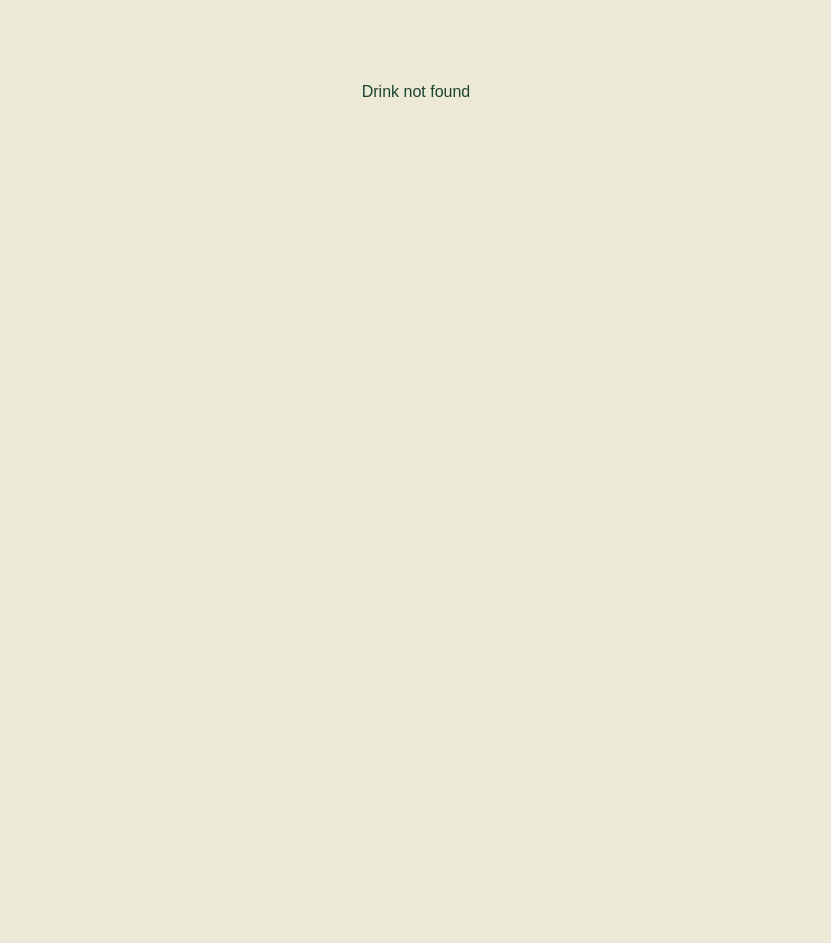
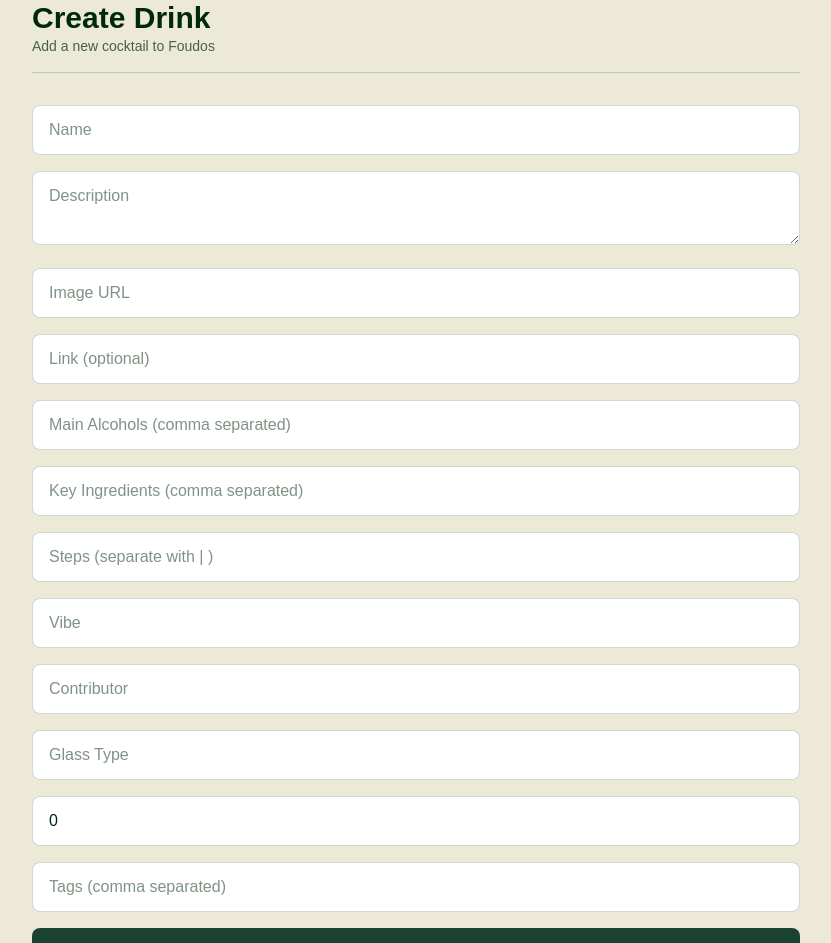
Before and after one commit to adboudos/foudos, a Next.js app: page /drinks/new in a window 1280 px wide. Before the commit this address had no page. Shown: the top 943 px of the page, without its empty margins (224-1055 px from the left). Before the commit the page ends 800 px from the top, so only its background shows below. Built offline with nearby package versions, Linux system fonts and the light colour scheme.

Commit message:
edit routing not working; new drink issue with server / client components

```diff
--- /dev/null
+++ b/src/app/drinks/[slug]/edit/page.tsx
@@ -0,0 +1,19 @@
+import DrinkForm from "@/components/DrinkForm";
+import { drinks } from "@/data/drinks";
+
+export default function EditPage({
+  params,
+}: {
+  params: { slug: string };
+}) {
+  const drink = drinks.find((d) => d.slug === params.slug);
+
+  return (
+    <DrinkForm
+      drink={drink}
+      onSave={(data) => {
+        console.log("UPDATE:", data);
+      }}
+    />
+  );
+}
--- a/src/app/drinks/[slug]/page.tsx
+++ b/src/app/drinks/[slug]/page.tsx
@@ -1,3 +1,4 @@
+import { drinks } from "@/data/drinks";
 import DrinkRecipe from "@/components/DrinkRecipe";
 
 const drinkData: Record<string, any> = {
--- /dev/null
+++ b/src/app/drinks/new/page.tsx
@@ -0,0 +1,12 @@
+import DrinkForm from "@/components/DrinkForm";
+import DrinkEditor from "@/components/DrinkForm";
+
+export default function NewDrinkPage() {
+  return (
+    <DrinkForm
+      onSave={(data) => {
+        console.log("CREATE:", data);
+      }}
+    />
+  );
+}
--- a/src/app/drinks/page.tsx
+++ b/src/app/drinks/page.tsx
@@ -68,6 +68,15 @@ export default function DrinksPage() {
         </p>
       </section>
 
+      {/*Add Drink*/}
+      <section className="mx-auto max-w-7xl px-8 py-16">
+        <Link href="/drinks/new">
+          <button className="rounded bg-[#1B4332] px-4 py-2 text-[#F7F3E9]">
+            + Add New Drink
+          </button>
+        </Link>
+      </section>
+
       {/* GRID */}
       <section className="mx-auto max-w-7xl px-8 py-16">
         <div className="grid grid-cols-1 gap-8 md:grid-cols-3">
--- /dev/null
+++ b/src/components/DrinkForm.tsx
@@ -0,0 +1,218 @@
+"use client";
+
+import { useState } from "react";
+
+export type Drink = {
+  slug?: string;
+  name: string;
+  description: string;
+  image: string;
+  link?: string;
+
+  mainAlcohols: string[];
+  keyIngredients: string[];
+
+  vibe: string;
+  contributor: string;
+
+  steps: string[];
+
+  rating?: number;
+  glassType?: string;
+  tags?: string[];
+
+  similarDrinks?: { name: string; image?: string }[];
+};
+
+type Props = {
+  drink?: Drink;
+  onSave: (data: Drink) => void;
+};
+
+const inputClass =
+  "w-full rounded-lg border border-[#1B4332]/20 bg-white px-4 py-3 mb-4 focus:outline-none focus:ring-2 focus:ring-[#1B4332]";
+
+export default function DrinkForm({ drink, onSave }: Props) {
+  // ---------------------------
+  // BASIC FIELDS
+  // ---------------------------
+  const [name, setName] = useState(drink?.name || "");
+  const [description, setDescription] = useState(drink?.description || "");
+  const [image, setImage] = useState(drink?.image || "");
+  const [link, setLink] = useState(drink?.link || "");
+  const [vibe, setVibe] = useState(drink?.vibe || "");
+  const [contributor, setContributor] = useState(drink?.contributor || "");
+  const [glassType, setGlassType] = useState(drink?.glassType || "");
+  const [rating, setRating] = useState(drink?.rating || 0);
+
+  // ---------------------------
+  // ARRAY FIELDS (stored as comma-separated input for simplicity)
+  // ---------------------------
+  const [mainAlcohols, setMainAlcohols] = useState(
+    drink?.mainAlcohols?.join(", ") || ""
+  );
+
+  const [keyIngredients, setKeyIngredients] = useState(
+    drink?.keyIngredients?.join(", ") || ""
+  );
+
+  const [steps, setSteps] = useState(
+    drink?.steps?.join(" | ") || ""
+  );
+
+  const [tags, setTags] = useState(
+    drink?.tags?.join(", ") || ""
+  );
+
+  // ---------------------------
+  // SUBMIT
+  // ---------------------------
+  const handleSubmit = () => {
+    const payload: Drink = {
+      name,
+      description,
+      image,
+      link,
+
+      vibe,
+      contributor,
+      glassType,
+      rating,
+
+      mainAlcohols: mainAlcohols
+        .split(",")
+        .map((v) => v.trim())
+        .filter(Boolean),
+
+      keyIngredients: keyIngredients
+        .split(",")
+        .map((v) => v.trim())
+        .filter(Boolean),
+
+      steps: steps
+        .split("|")
+        .map((v) => v.trim())
+        .filter(Boolean),
+
+      tags: tags
+        .split(",")
+        .map((v) => v.trim())
+        .filter(Boolean),
+
+      similarDrinks: drink?.similarDrinks || [],
+    };
+
+    onSave(payload);
+  };
+
+  return (
+    <div className="max-w-3xl mx-auto">
+      {/* HEADER */}
+      <div className="mb-8 border-b border-[#1B4332]/20 pb-4">
+        <h1 className="text-3xl font-bold">
+          {drink ? "Edit Drink" : "Create Drink"}
+        </h1>
+        <p className="text-sm opacity-70">
+          {drink
+            ? "Update this cocktail"
+            : "Add a new cocktail to Foudos"}
+        </p>
+      </div>
+
+      {/* FIELDS */}
+      <input
+        className={inputClass}
+        placeholder="Name"
+        value={name}
+        onChange={(e) => setName(e.target.value)}
+      />
+
+      <textarea
+        className={inputClass}
+        placeholder="Description"
+        value={description}
+        onChange={(e) => setDescription(e.target.value)}
+      />
+
+      <input
+        className={inputClass}
+        placeholder="Image URL"
+        value={image}
+        onChange={(e) => setImage(e.target.value)}
+      />
+
+      <input
+        className={inputClass}
+        placeholder="Link (optional)"
+        value={link}
+        onChange={(e) => setLink(e.target.value)}
+      />
+
+      <input
+        className={inputClass}
+        placeholder="Main Alcohols (comma separated)"
+        value={mainAlcohols}
+        onChange={(e) => setMainAlcohols(e.target.value)}
+      />
+
+      <input
+        className={inputClass}
+        placeholder="Key Ingredients (comma separated)"
+        value={keyIngredients}
+        onChange={(e) => setKeyIngredients(e.target.value)}
+      />
+
+      <input
+        className={inputClass}
+        placeholder="Steps (separate with | )"
+        value={steps}
+        onChange={(e) => setSteps(e.target.value)}
+      />
+
+      <input
+        className={inputClass}
+        placeholder="Vibe"
+        value={vibe}
+        onChange={(e) => setVibe(e.target.value)}
+      />
+
+      <input
+        className={inputClass}
+        placeholder="Contributor"
+        value={contributor}
+        onChange={(e) => setContributor(e.target.value)}
+      />
+
+      <input
+        className={inputClass}
+        placeholder="Glass Type"
+        value={glassType}
+        onChange={(e) => setGlassType(e.target.value)}
+      />
+
+      <input
+        className={inputClass}
+        type="number"
+        step="0.1"
+        placeholder="Rating (0–5)"
+        value={rating}
+        onChange={(e) => setRating(Number(e.target.value))}
+      />
+
+      <input
+        className={inputClass}
+        placeholder="Tags (comma separated)"
+        value={tags}
+        onChange={(e) => setTags(e.target.value)}
+      />
+
+      {/* SAVE */}
+      <button
+        onClick={handleSubmit}
+        className="w-full rounded-lg bg-[#1B4332] py-3 text-[#F7F3E9] hover:bg-[#2D6A4F] transition"
+      >
+        Save Drink
+      </button>
+    </div>
+  );
+}
--- a/src/components/DrinkRecipe.tsx
+++ b/src/components/DrinkRecipe.tsx
@@ -1,4 +1,7 @@
+import Link from "next/dist/client/link";
+
 type DrinkRecipeProps = {
+  slug: string;
   name: string;
   description?: string;
   image?: string;
@@ -22,6 +25,7 @@ type DrinkRecipeProps = {
 };
 
 export default function DrinkRecipe({
+  slug,
   name,
   description,
   image,
@@ -80,6 +84,16 @@ export default function DrinkRecipe({
             View original source
           </a>
         )}
+        {/* EDIT BUTTON */}
+        <div className="mt-6">
+          <Link
+            href={`/drinks/${slug}/edit`}
+            className="text-sm underline opacity-80 hover:opacity-100"
+          >
+            Edit Drink
+          </Link>
+        </div>
+
       </header>
 
       {/* IMAGE + DETAILS */}
--- /dev/null
+++ b/src/components/PageShell.tsx
@@ -0,0 +1,17 @@
+import Navbar from "./NavBar";
+
+export default function PageShell({
+  children,
+}: {
+  children: React.ReactNode;
+}) {
+  return (
+
+    <div className="min-h-screen bg-[#F7F3E9] text-[#1B4332]">
+      <Navbar />
+      <div className="mx-auto max-w-4xl px-6 py-10">
+        {children}
+      </div>
+    </div>
+  );
+}
--- /dev/null
+++ b/src/data/drinks.ts
@@ -0,0 +1,35 @@
+export type Drink = {
+  slug: string;
+  name: string;
+  description: string;
+  image: string;
+
+  mainAlcohols: string[];
+  keyIngredients: string[];
+
+  vibe: string;
+  contributor: string;
+
+  rating?: number;
+  glassType?: string;
+  tags?: string[];
+
+  steps: string[];
+};
+
+export const drinks: Drink[] = [
+  {
+    slug: "espresso-martini",
+    name: "Espresso Martini",
+    description: "A bold coffee cocktail.",
+    image: "https://images.unsplash.com/photo-1541542684-4a2b3a0f9b4c",
+    mainAlcohols: ["Vodka", "Coffee Liqueur"],
+    keyIngredients: ["Espresso", "Simple syrup"],
+    vibe: "Late night city bar",
+    contributor: "Foudos",
+    rating: 4.8,
+    glassType: "Martini Glass",
+    tags: ["Classic", "Coffee"],
+    steps: ["Shake", "Strain", "Serve"],
+  },
+];
```
